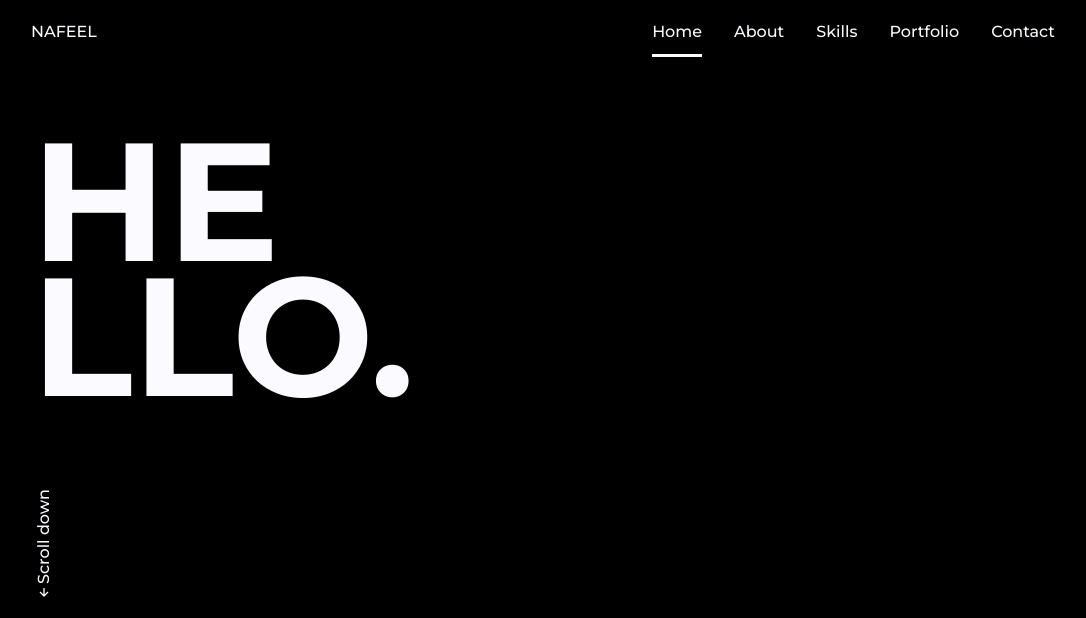
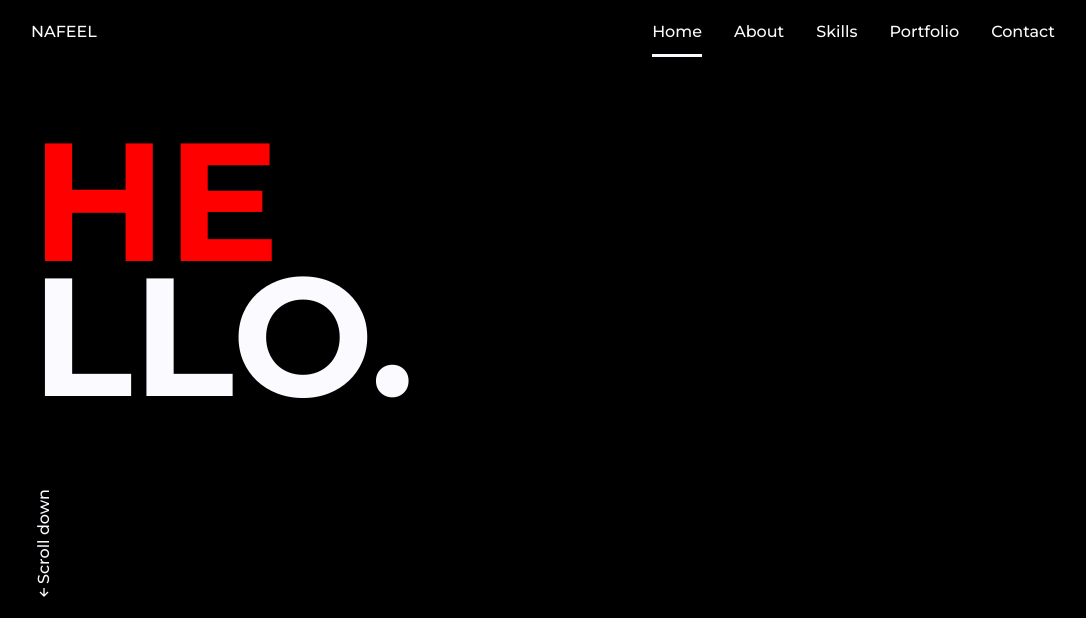
Before and after one commit to Mohamed-Nafeel-07/Digital-Portfolio-, a plain HTML site: page index.html in a window 1280 px wide. Shown: the top 618 px of the page, without its empty margins (97-1183 px from the left). Drawn offline with nearby package versions, Linux system fonts and the light colour scheme; files whose address does not match are found by name.

Commit message:
Update index.html

```diff
--- a/index.html
+++ b/index.html
@@ -40,7 +40,7 @@
             <!--===== HOME =====-->
             <section class="home" id="home">
                 <div class="home__container bd-grid">
-                    <h1 class="home__title"><span>HE</span><br>LLO.</h1>
+                    <h1 class="home__title"><span class="HE" >HE</span><br>LLO.</h1>
 
                     <div class="home__scroll">
                         <a href="#about" class="home__scroll-link"><i class='bx bx-up-arrow-alt' ></i>Scroll down</a>
```
